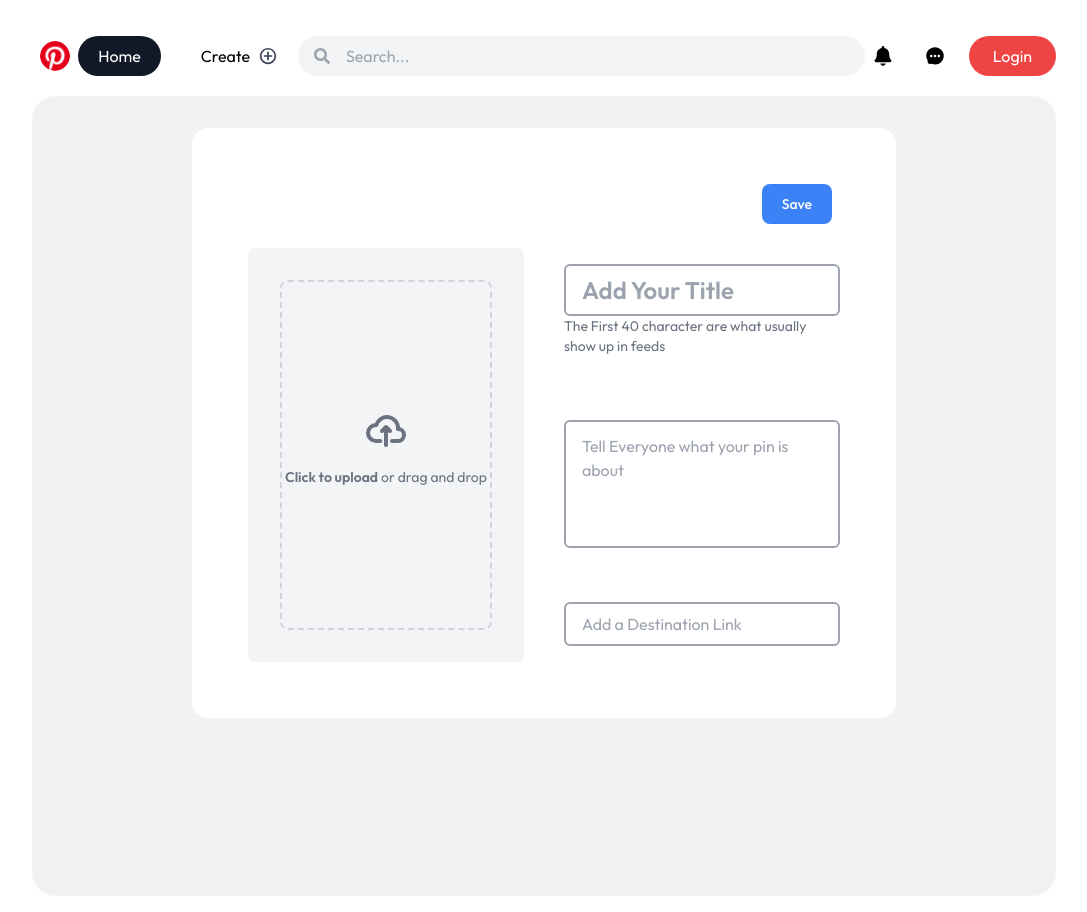
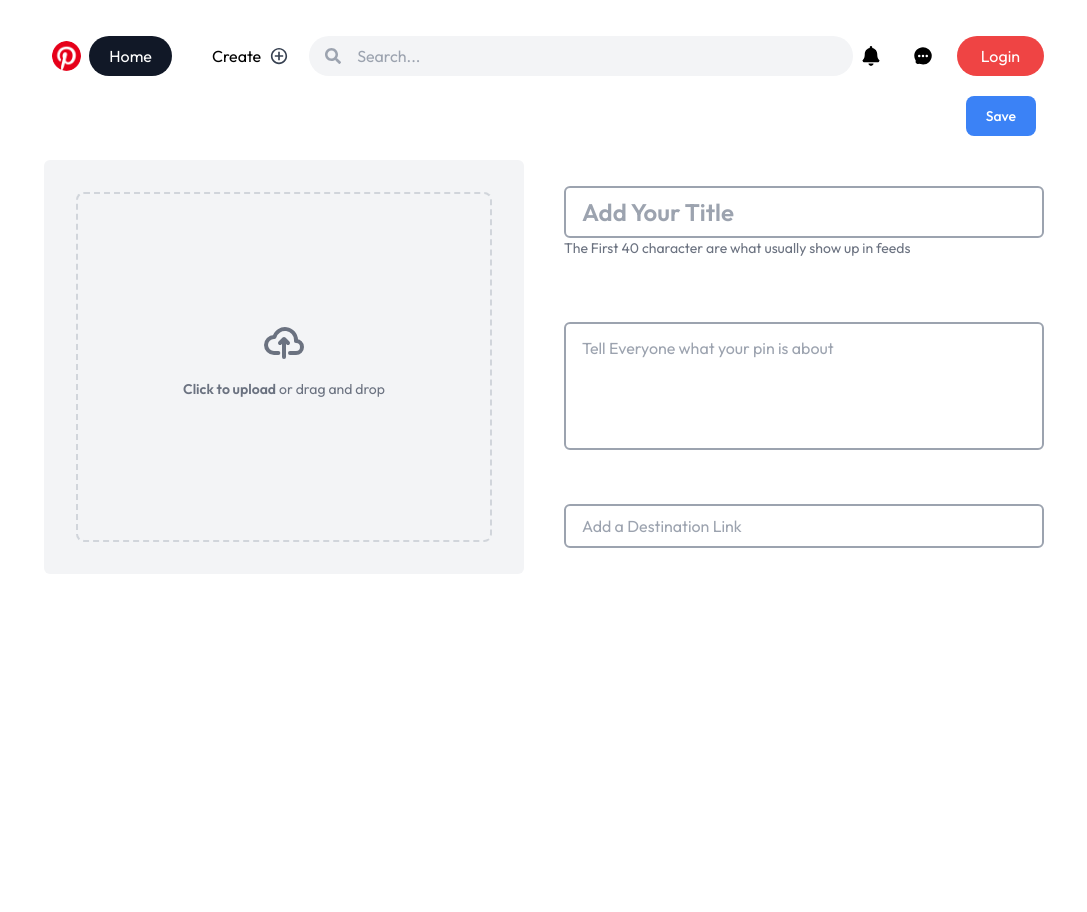
Before and after one commit to Devsethi3/Next-JS-Pinterest-Clone, a Next.js app: page /pin-builder in a window 1280 px wide. Shown: the whole page, without its empty margins (96-1183 px from the left). Built offline with nearby package versions, Linux system fonts and the light colour scheme; no server answers.

Commit message:
first commit

```diff
--- a/app/components/form/Form.jsx
+++ b/app/components/form/Form.jsx
@@ -64,7 +64,7 @@ const Form = () => {
 
   return (
     <div>
-      <div className="bg-white p-14 rounded-2xl">
+      <div className="bg-white form-builder p-14 rounded-2xl">
         <div className="flex justify-end mb-6">
           <button
             onClick={() => onSave()}
@@ -94,7 +94,7 @@ const Form = () => {
             )}
           </button>
         </div>
-        <div className="grid grid-cols-2 gap-10 items-center">
+        <div className="grid grid-cols-1 sm:grid-cols-2 md:grid-cols-2 lg:grid-cols-2 xl:grid-cols-2 builder-grid gap-10 items-center">
           <UploadImage setFile={(file) => setFile(file)} />
           <div className="">
             <div className="w-[100%]">
--- a/app/components/header/Header.jsx
+++ b/app/components/header/Header.jsx
@@ -1,14 +1,15 @@
 "use client";
+import { useEffect, useState } from "react";
+import { useRouter } from "next/navigation";
+import { useSession } from "next-auth/react";
+import { collection, doc, getDocs, setDoc } from "firebase/firestore";
+import { FaSearch } from "react-icons/fa";
+import { signIn } from "next-auth/react";
 import Image from "next/image";
 import Link from "next/link";
 import { IoMdAddCircleOutline } from "react-icons/io";
 import { FaBell } from "react-icons/fa";
 import { IoChatbubbleEllipsesSharp } from "react-icons/io5";
-import { FaSearch } from "react-icons/fa";
-import { signIn, useSession } from "next-auth/react";
-import { doc, setDoc } from "firebase/firestore";
-import { useEffect, useState } from "react";
-import { useRouter } from "next/navigation";
 import { HiOutlineMenu } from "react-icons/hi";
 import { IoCloseCircleOutline } from "react-icons/io5";
 import app from "../../../firebaseConfig";
@@ -18,6 +19,8 @@ const Header = () => {
   const { data: session } = useSession();
   const [isOpen, setIsOpen] = useState(false);
   const [showOverlay, setShowOverlay] = useState(false);
+  const [searchTerm, setSearchTerm] = useState("");
+  const [filteredData, setFilteredData] = useState([]);
   const router = useRouter();
 
   useEffect(() => {
@@ -44,9 +47,26 @@ const Header = () => {
   const onCreateClick = () => {
     if (session) {
       router.push("/pin-builder");
+      toggle();
     } else {
       signIn();
     }
+  };
+
+  const onFilterSearch = async (e) => {
+    const value = e.target.value.toLowerCase();
+    setSearchTerm(value); // Update search term state
+
+    const filterRef = collection(db, "pinterest-post");
+    const snapshot = await getDocs(filterRef);
+    const filterList = snapshot.docs.map((doc) => ({
+      id: doc.id,
+      ...doc.data(),
+    }));
+    const filteredData = filterList.filter((item) =>
+      item.title.toLowerCase().includes(value)
+    );
+    setFilteredData(filteredData); // Update filtered data state
   };
 
   return (
@@ -90,7 +110,7 @@ const Header = () => {
                 alt="user"
                 className="rounded-full user-img p-2 hover:bg-[#ffffff4c]"
               />
-              <p className="font-medium">{session.user.name}</p>
+              <p className="font-medium text-white">{session.user.name}</p>
             </div>
           ) : null}
           <IoCloseCircleOutline
@@ -103,6 +123,7 @@ const Header = () => {
         )}
         <div className="relative search-bar w-[60%]">
           <input
+            onChange={onFilterSearch}
             className="bg-gray-100 outline-none search-box w-full py-2 pl-12 pr-4 rounded-full"
             type="text"
             name="search"
--- a/app/components/uploadImage/UploadImage.jsx
+++ b/app/components/uploadImage/UploadImage.jsx
@@ -6,7 +6,7 @@ const UploadImage = ({ setFile }) => {
   const [selectedFile, setSelectedFile] = useState();
   return (
     <>
-      <div className="flex items-center bg-gray-100 justify-center w-full  rounded-md">
+      <div className="flex items-center bg-gray-100 justify-center w-full rounded-md">
         <div className="w-full p-8 round">
           <label
             htmlFor="dropzone-file"
--- a/app/globals.css
+++ b/app/globals.css
@@ -22,7 +22,7 @@ body::-webkit-scrollbar-thumb {
 .container {
   max-width: 1380px;
   margin-inline: auto;
-  padding: 1rem 0;
+  padding: 1rem .75rem;
 }
 .loader {
   width: 48px;
@@ -98,7 +98,17 @@ body::-webkit-scrollbar-thumb {
   .container {
     max-width: 1024px;
   }
+  .builder-grid {
+    grid-template-columns: 1fr;
+  }
+  .form-builder,
+  .builder-parent {
+    background: none;
+    border-radius: none;
+    padding: 0;
+  }
 }
+/* bg-[#f2f2f2] builder-parent rounded-3xl min-h-screen p-8 px-[60px] md:px-[160px] */
 @media screen and (max-width: 1024px) {
   .container {
     max-width: 768px;
@@ -201,6 +211,6 @@ body::-webkit-scrollbar-thumb {
     display: flex;
   }
   .search-bar {
-    margin-right: 1rem;
+    margin-right: .5rem;
   }
 }
--- a/app/layout.tsx
+++ b/app/layout.tsx
@@ -4,7 +4,7 @@ import "./globals.css";
 import Provider from "./Provider";
 import Header from "./components/header/Header";
 
-const outfit = Outfit({ subsets: ["latin"] });
+const outfit = Outfit ({ subsets: ["latin"] });
 
 export const metadata: Metadata = {
   title: "Pinterest - Your Visual Inspiration",
--- a/app/pin-builder/page.jsx
+++ b/app/pin-builder/page.jsx
@@ -2,7 +2,7 @@ import Form from "../components/form/Form";
 const PageBuilder = () => {
   return (
     <>
-      <div className="bg-[#f2f2f2] rounded-3xl min-h-screen p-8 px-[60px] md:px-[160px]">
+      <div className="bg-[#f2f2f2] builder-parent rounded-3xl min-h-screen p-8 px-[60px]">
         <Form />
       </div>
     </>
```
Also changed, not shown: 1 other file (tests, documents, lock files or other folders).
